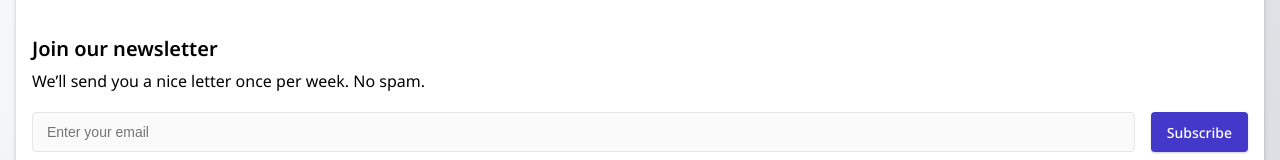
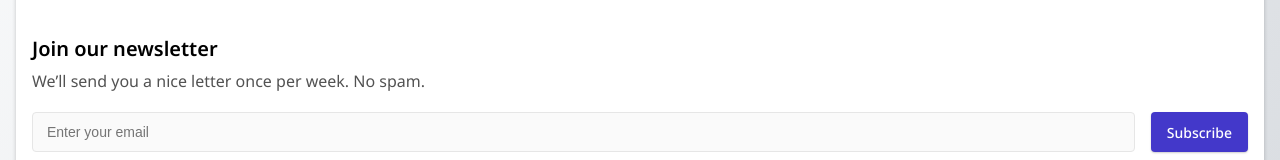
Before and after one commit to anupongpk/fe-foundations, a plain HTML site: page footer-multi-column/index.html in a window 1280 px wide. Shown: the part 161-321 px from the top of the page. Drawn offline with Linux system fonts and the light colour scheme.

Commit message:
change color of newsletter content

```diff
--- a/footer-multi-column/css/style.css
+++ b/footer-multi-column/css/style.css
@@ -190,6 +190,10 @@ input:focus.email--error {
   background-color: #fff;
   border-radius: 8px;
   box-shadow: 0 4px 4px rgba(0, 0, 0, 0.2);
+}
+
+.footer__newsletter-content {
+  color: #525252;
 }
 
 .footer__inner {
```
